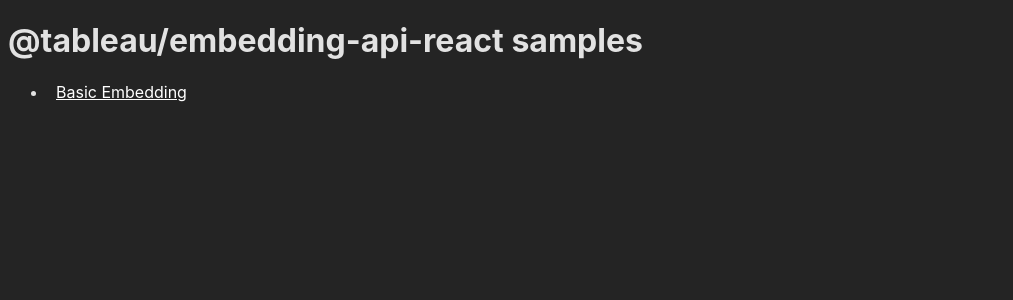
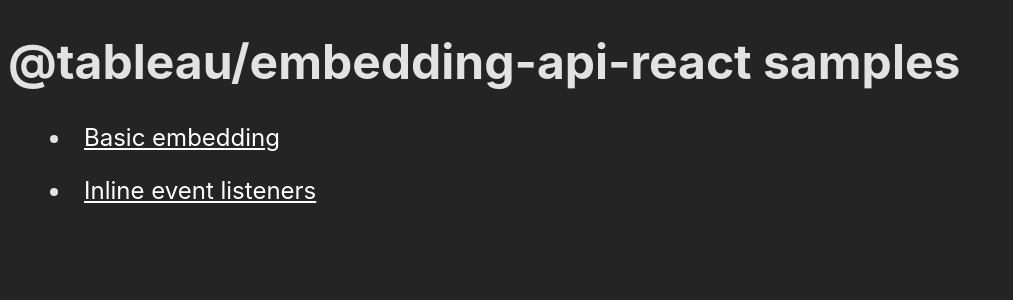
Before and after one commit to tableau/embedding-api-v3-samples, a React (Vite) app in the folder react-samples/: page / in a window 1280 px wide. Shown: the top 300 px of the page, without its empty margins (0-1013 px from the left). Built offline with nearby package versions, Linux system fonts and the light colour scheme.

Commit message:
Add Template and EventListenersInline

```diff
--- a/react-samples/src/index.css
+++ b/react-samples/src/index.css
@@ -1,5 +1,6 @@
 :root {
   font-family: Inter, system-ui, Avenir, Helvetica, Arial, sans-serif;
+  font-size: 1.5rem;
 
   color: rgba(255, 255, 255, 0.87);
   background-color: #242424;
@@ -7,6 +8,10 @@
 
 ul {
   margin: 0;
+}
+
+li {
+  margin: 1rem;
 }
 
 a {
@@ -27,3 +32,8 @@ a:active {
   background: #000;
   color: #ffffff;
 }
+
+.container {
+  width: 1600px;
+  height: 1200px;
+}
--- a/react-samples/src/routes.tsx
+++ b/react-samples/src/routes.tsx
@@ -1,27 +1,34 @@
 import { NavLink, Route } from 'react-router';
 
 import BasicEmbedding from './samples/basic-embedding';
+import EventListenersInline from './samples/event-listeners-inline';
+import Template from './samples/template';
 
-const routes = {
-  basicEmbedding: {
-    linkText: 'Basic Embedding',
+const routes = [
+  {
+    title: 'Basic embedding',
     path: '/basic-embedding',
     element: <BasicEmbedding />,
   },
-};
+  {
+    title: 'Inline event listeners',
+    path: '/inline-event-listeners',
+    element: <EventListenersInline />,
+  },
+];
 
 export function getSampleRoutes() {
-  return Object.values(routes).map(({ path, element }) => (
-    <Route key={path} path={path} element={element} />
+  return routes.map(({ element, path, title }) => (
+    <Route key={path} path={path} element={<Template {...{ title, element }} />} />
   ));
 }
 
 export function getSampleLinks() {
   return (
     <ul>
-      {Object.values(routes).map(({ linkText, path }) => (
+      {routes.map(({ title, path }) => (
         <li key={path}>
-          <NavLink to={path}>{linkText}</NavLink>
+          <NavLink to={path}>{title}</NavLink>
         </li>
       ))}
     </ul>
--- /dev/null
+++ b/react-samples/src/samples/event-listeners-inline.tsx
@@ -0,0 +1,35 @@
+import { TableauViz } from '@tableau/embedding-api-react';
+
+export default function EventListenersInline() {
+  return (
+    <TableauViz
+      src="https://public.tableau.com/views/RegionalSampleWorkbook/Flights"
+      onFirstVizSizeKnown={(event) => {
+        const { vizSize } = event.detail;
+
+        console.log('---onFirstVizSizeKnown---');
+        console.log(event);
+        console.log('---Size---');
+        console.log(vizSize);
+      }}
+      onFirstInteractive={() => {
+        console.log('---onFirstInteractive---');
+        console.log('Viz Embedding Successful!');
+      }}
+      onToolbarStateChanged={(event) => {
+        const { canRedo, canUndo } = event.detail;
+
+        console.log('---handleToolbarStateChanged---');
+        console.log(`canRedo: ${canRedo}`);
+        console.log(`canUndo: ${canUndo}`);
+      }}
+      onTabSwitched={(event) => {
+        const { target: viz } = event;
+        const name = viz.workbook.activeSheet.name;
+
+        console.log('---handleTabSwitch---');
+        console.log(`Tab switched to ${name}.`);
+      }}
+    />
+  );
+}
--- /dev/null
+++ b/react-samples/src/samples/template.tsx
@@ -0,0 +1,16 @@
+import { NavLink } from 'react-router';
+
+type TemplateProps = {
+  title: string;
+  element: JSX.Element;
+};
+
+export default function Template({ title, element }: TemplateProps) {
+  return (
+    <>
+      <NavLink to={'/'}>Back to sample list</NavLink>
+      <h1>{title}</h1>
+      <div className="container">{element}</div>
+    </>
+  );
+}
```
